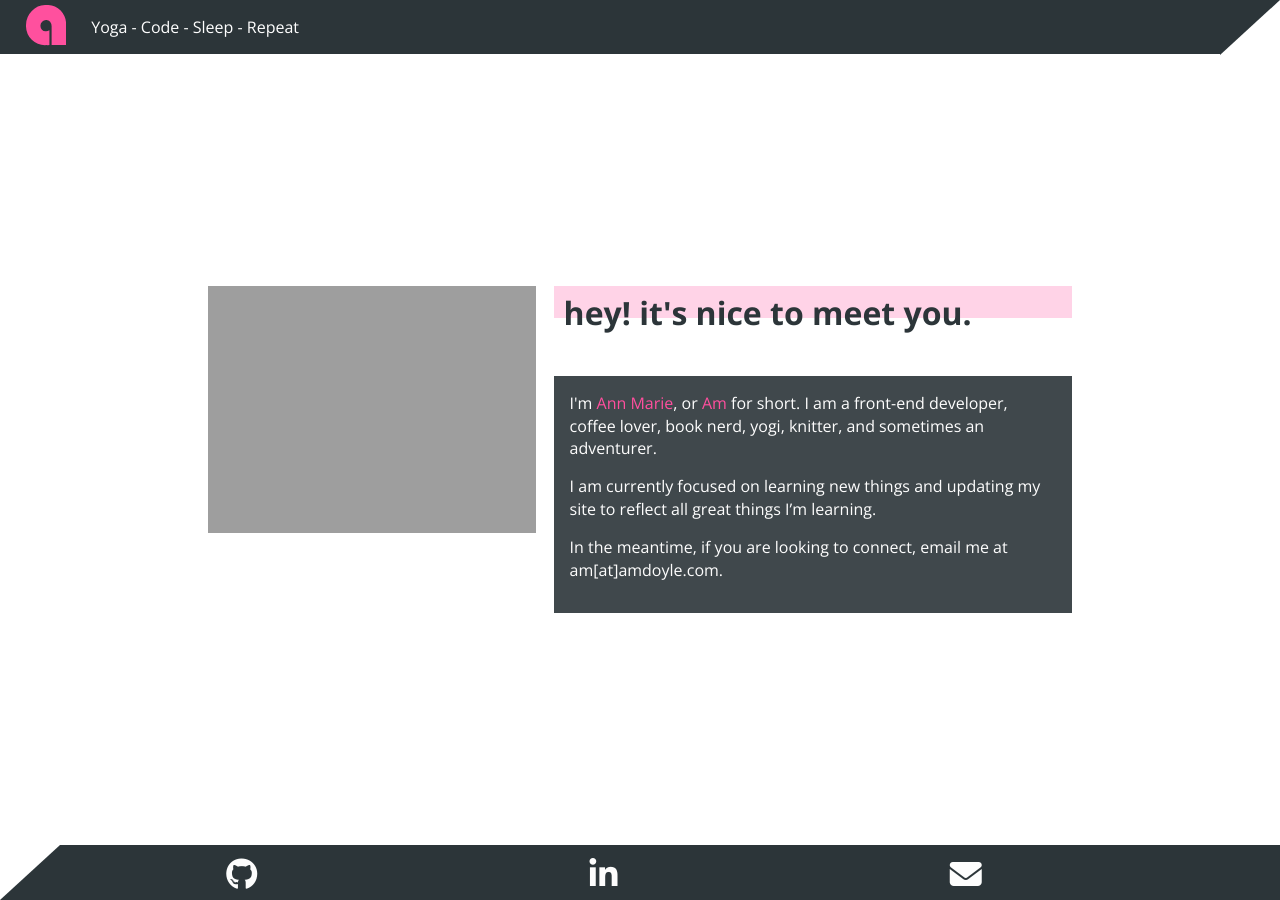
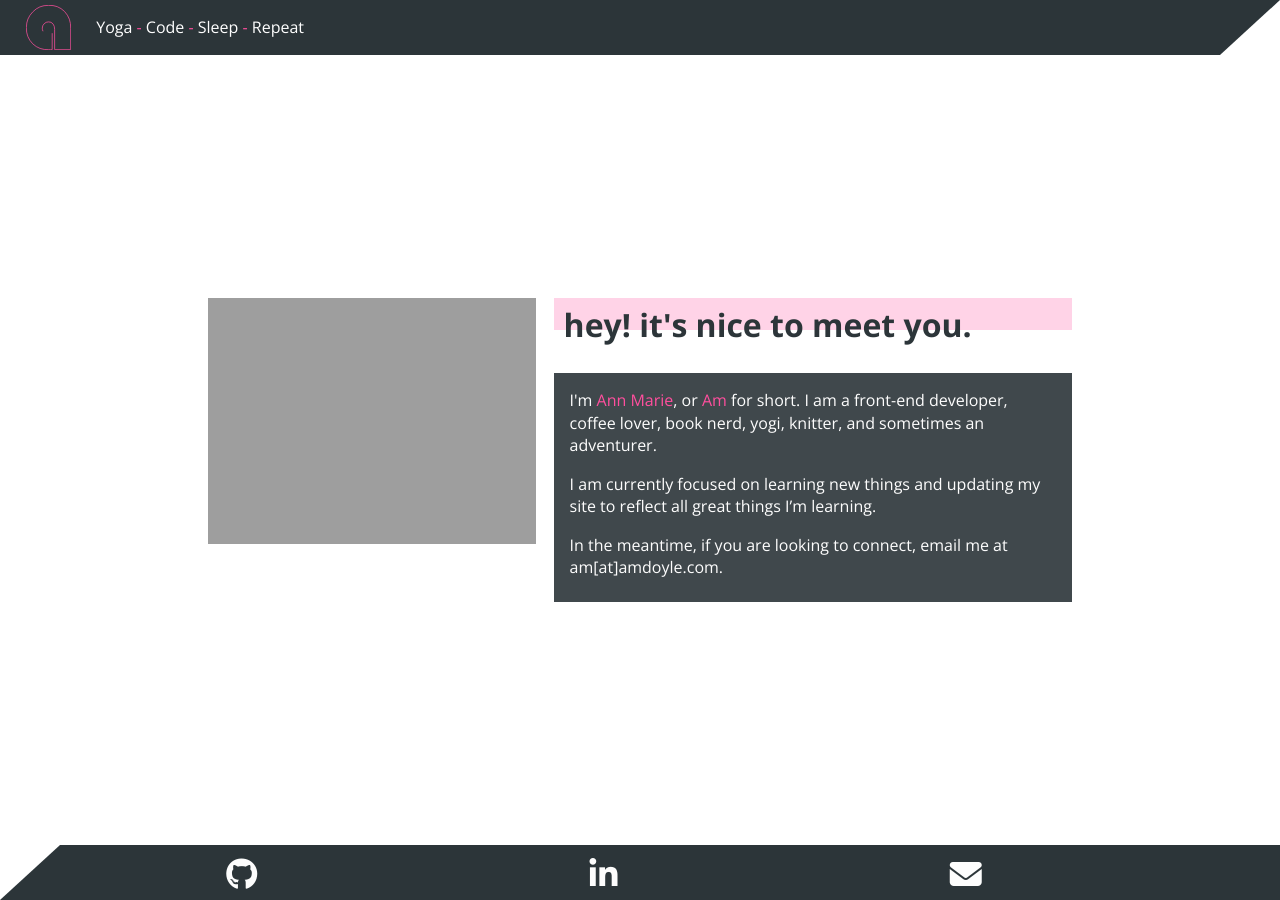
Before and after one commit to amdoyle/amdoyle, a Jekyll site: the page built from index.html, in a window 1280 px wide. Built offline with Jekyll 4.4.1, drawn with Linux system fonts in a browser that asks for light colours; nearby versions of some CDN libraries.

Commit message:
Update header and add logo aniamtion

```diff
--- a/_includes/header.html
+++ b/_includes/header.html
@@ -3,10 +3,12 @@
   <div class="navbar">
     <!-- Logo -->
       <a href="/" id="logo">
-        <svg class="above-logo" viewBox="0 0 5.98 6.08"><path d="M3.5 3.77V6a2.78 2.78 0 0 1-.48 0 2.91 2.91 0 0 1-2.16-.79A3 3 0 0 1 0 3 3 3 0 0 1 .87.88 2.85 2.85 0 0 1 3 0a2.9 2.9 0 0 1 2.18.83A3.12 3.12 0 0 1 6 3.09V6H3.83V3.25a1.15 1.15 0 0 0-.22-.74.72.72 0 0 0-.61-.27.79.79 0 0 0-.59.25.82.82 0 0 0-.25.6.83.83 0 0 0 .22.6.75.75 0 0 0 .62.23 1 1 0 0 0 .5-.15z"/></svg>
+        <svg class="logo-header" viewBox="0 -0.05 6 6.10" width="45" height="45">
+          <path id="a-logo" d="M3.5 3.77V6a2.78 2.78 0 0 1-.48 0 2.91 2.91 0 0 1-2.16-.79A3 3 0 0 1 0 3 3 3 0 0 1 .87.88 2.85 2.85 0 0 1 3 0a2.9 2.9 0 0 1 2.18.83A3.12 3.12 0 0 1 6 3.09V6H3.83V3.25a1.15 1.15 0 0 0-.22-.74.72.72 0 0 0-.61-.27.79.79 0 0 0-.59.25.82.82 0 0 0-.25.6.83.83 0 0 0 .22.6.75.75 0 0 0 .62.23 1 1 0 0 0 .5-.15z" />
+        </svg>
         <span class="sr-only">Home page</span>
       </a>
-      <h1>Yoga - Code - Sleep - Repeat</h1>
+      <h1>Yoga <span class="pink">-</span> Code <span class="pink">-</span> Sleep <span class="pink">-</span> Repeat</h1>
     <nav class="nav" role="navigation">
         <!-- Drop down menu -->
         <ul class="nav-menu">
--- a/_sass/_layout.scss
+++ b/_sass/_layout.scss
@@ -1,4 +1,14 @@
 /* --------------- BASE STYLES FOR iPhone 5 - 320 x 568 --------------- */
+
+@keyframes logo {
+  0% {
+    stroke-dashoffset: 0;
+  }
+
+  100% {
+    stroke-dashoffset: 30;
+  }
+}
 
 // Site header
 .body-wrapper {
@@ -52,8 +62,7 @@
   //Site logo
   #logo {
     padding: 5px 2vw 5px;
-    height: auto;
-    z-index: 1;
+    height: 55px;
 
     svg.above-logo {
       width: 40px;
@@ -64,32 +73,21 @@
       }
     }
 
-    svg.background-logo {
-      width: 120px;
-      height: 120px;
-      transition: all .5s ease-in;
-      position: absolute;
-      z-index: -1;
-
-
+    svg {
       path {
-        fill: $brand-color;
+        stroke: #fff;
       }
     }
 
-    &:hover svg.above-logo {
-      path {
-        animation: logo-fade 5s ease infinite;
-      }
-    }
-
-    &:hover svg.background-logo {
-      transition: all .25s ease-in-out;
-      animation: logo-rotate 5.5s ease;
-
-      path {
-        animation: logo-fade 5.5s ease;
-      }
+    #a-logo {
+      stroke-dasharray: 30;
+      stroke: $brand-color;
+      fill: transparent;
+      stroke-width: 0.1;
+      animation-duration: 5s;
+      animation-name: logo;
+      animation-iteration-count: 1;
+      animation-direction: reverse;
     }
   }
 }
@@ -97,21 +95,6 @@
 #current-page {
   color: $brand-color;
 }
-
-@keyframes logo-fade {
-  0% {
-    fill: $brand-color;
-  }
-
-  50% {
-    fill: lighten($brand-color, 10%);
-  }
-
-  100% {
-    fill: $brand-color;
-  }
-}
-
 
 .main-content {
   max-width: 90vw;
@@ -123,7 +106,7 @@
 
   & h2.headline {
     padding: 5px 10px;
-    margin: 0 0 35px;
+    margin: 0 0 21px;
     color: $black-color;
     font-family: $title-font-family;
     font-size: $title-size;
@@ -150,6 +133,10 @@
 
     p {
       margin-bottom: 1em;
+
+      &:last-of-type {
+        margin-bottom: 0.5em;
+      }
     }
   }
 }
```
